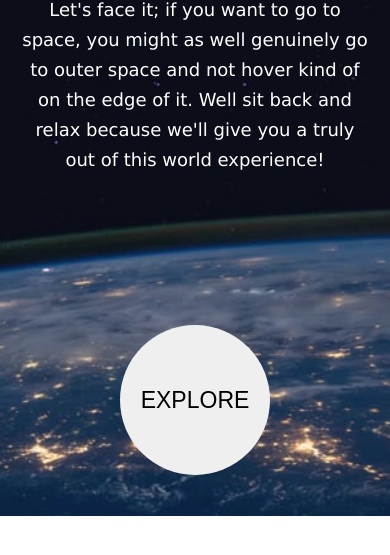
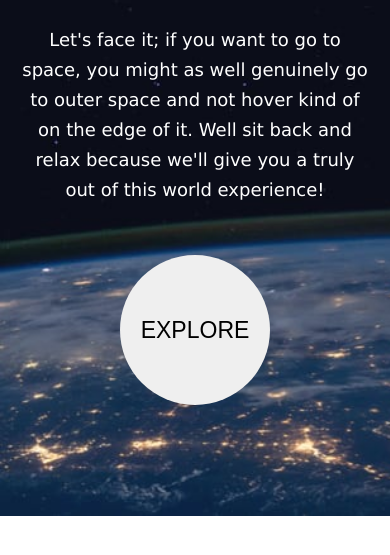
Before and after one commit to KacperZys/space-website, a plain HTML site: page html/index.html in a window 390 px wide. Shown: the part 328-883 px from the top of the page. Before the commit the page ends 844 px from the top, so only its background shows below. Drawn offline with Linux system fonts and the light colour scheme; a web font is replaced by a local one.

Commit message:
finished home page for mobile

```diff
--- a/html/index.html
+++ b/html/index.html
@@ -9,7 +9,7 @@
     <link rel="preconnect" href="https://fonts.googleapis.com">
     <link rel="preconnect" href="https://fonts.gstatic.com" crossorigin>
     <link href="https://fonts.googleapis.com/css2?family=Bellefair&display=swap" rel="stylesheet">
-    <link rel="stylesheet" href="../css/main.css">
+    <link rel="stylesheet" href="../css/home.css">
 
     <title>Frontend Mentor | Space tourism website</title>
 </head>
@@ -25,15 +25,19 @@
             </div>
         </header>
         <main class="main">
+            <div class="main__content-div">
                 <p class="main__text big-font">SO, YOU WANT TO TRAVEL TO</p>
                 <h1 class="main__h1">SPACE</h1>
                 <p class="main__text">Let's face it; if you want to go to space, you might as well genuinely go to outer
-                space and not hover kind of on the edge of it. Well sit back and relax because we'll give you a truly
+                    space and not hover kind of on the edge of it. Well sit back and relax because we'll give you a
+                    truly
                     out of this world experience!</p>
-
+            </div>
+            <div class="main__btn-div">
                 <button class="main__btn big-font">
                     EXPLORE
                 </button>
+            </div>
         </main>
     </div>
 </body>
--- a/scss/main.scss
+++ b/scss/home.scss
@@ -16,6 +16,7 @@
     justify-content: space-between;
     align-items: center;
     margin-bottom: 5rem;
+    height: 10%;
 
     &__logo-img {
         width: 40px;
@@ -31,7 +32,14 @@
 .main {
     text-align: center;
     height: 85%;
-    position: relative;
+    display: flex;
+    flex-direction: column;
+    justify-content: space-between;
+
+    &__btn-div {
+        padding-bottom: 15em;
+        padding-top: 5em;
+    }
 
     &__text {
         font-size: 1.8rem;
@@ -47,12 +55,6 @@
         width: 150px;
         height: 150px;
         border-radius: 50%;
-        position: absolute;
-        margin-left: auto;
-        margin-right: auto;
-        left: 0;
-        right: 0;
-        bottom: 0;
         text-align: center;
         cursor: pointer;
     }
```
Also changed, not shown: css/home.css, 2 other files. Lines whose indentation alone changed are shown as unchanged.
